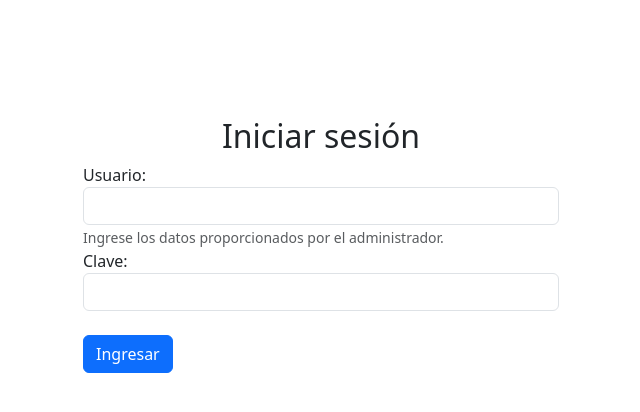
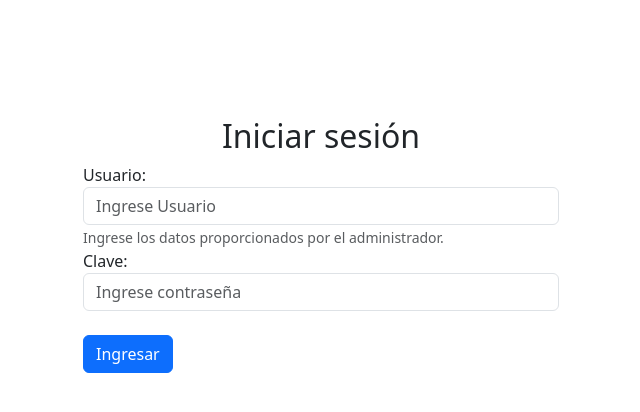
Before and after one commit to Fredy2201/RepositorioFredPython, a Flask app: page /login in a window 1280 px wide. Shown: the part 133-545 px from the top of the page, without its empty margins (319-959 px from the left). Run offline with Flask 3, Linux system fonts and the light colour scheme.

Commit message:
Cambios recientes

```diff
--- a/templates/logeado.html
+++ b/templates/logeado.html
@@ -12,12 +12,12 @@
         <h2 class="text-center">Iniciar sesión</h2>
         <div class="form-group">
             <label for="">Usuario:</label>
-            <input type="text" name="usuario" required class="form-control">
+            <input type="text" name="usuario" required class="form-control" placeholder="Ingrese Usuario">
             <small id="emailHelp" class="form-text text-muted">Ingrese los datos proporcionados por el administrador. </small>
         </div>
         <div>
             <label for="form-group">Clave: </label>
-            <input type="password" name="clave" required class="form-control"><br>
+            <input type="password" name="clave" required class="form-control" placeholder="Ingrese contraseña"><br>
         </div>
         <div class="">
             <button type="submit" class="btn btn-primary">Ingresar</button>
```
